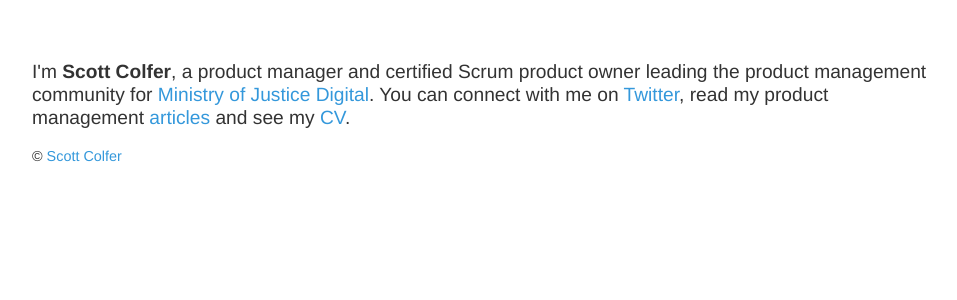
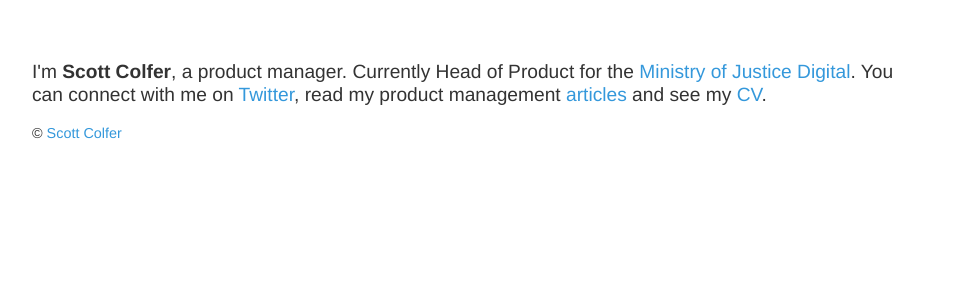
Before and after one commit to scottcolfer/scottcolfer.github.io, a Jekyll site: the page built from index.html, in a window 1280 px wide. Shown: the top 300 px of the page, without its empty margins (160-1117 px from the left). Built offline with Jekyll 4.4.1, drawn with Linux system fonts in a browser that asks for light colours.

Commit message:
Update index.html
Updated role description.

```diff
--- a/index.html
+++ b/index.html
@@ -3,5 +3,5 @@ layout: default
 title: Scott Colfer
 ---
 <div class="blurb">
-	<p>I'm <b>Scott Colfer</b>, a product manager and certified Scrum product owner leading the product management community for <a href="https://mojdigital.blog.gov.uk/">Ministry of Justice Digital</a>. You can connect with me on <a href="https://twitter.com/scottcolfer/">Twitter</a>, read my product management <a href="http://scottcolfer.com/blog/">articles</a> and see my <a href="https://uk.linkedin.com/in/scottcolfer/">CV</a>.</p>
+	<p>I'm <b>Scott Colfer</b>, a product manager. Currently Head of Product for the <a href="https://www.gov.uk/government/organisations/ministry-of-justice/">Ministry of Justice Digital</a>. You can connect with me on <a href="https://twitter.com/scottcolfer/">Twitter</a>, read my product management <a href="http://scottcolfer.com/blog/">articles</a> and see my <a href="https://uk.linkedin.com/in/scottcolfer/">CV</a>.</p>
 </div><!-- /.blurb -->
```
